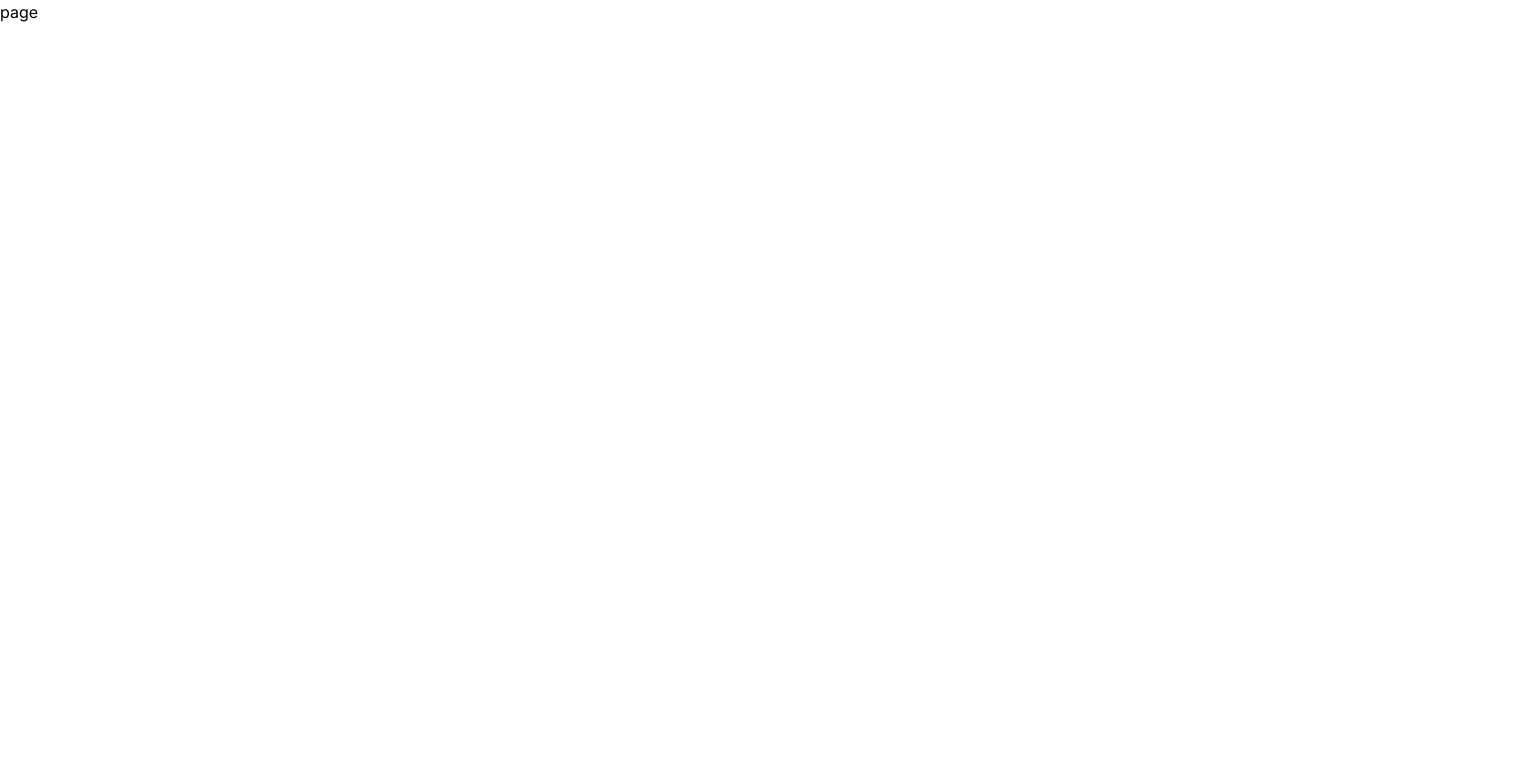
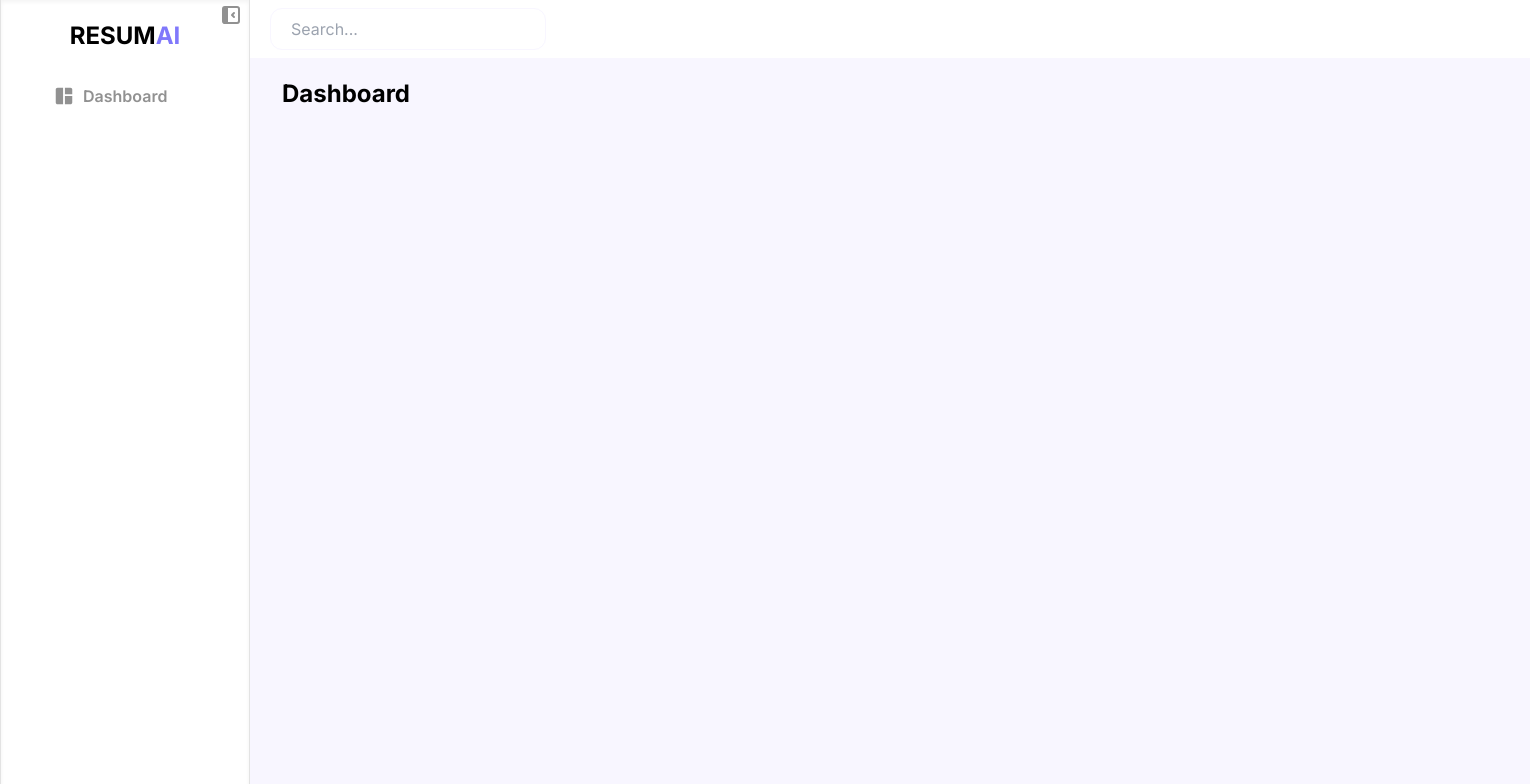
Before and after one commit to Benjamin-buck/resumai, a Next.js app: page /dashboard in a window 1280 px wide. Shown: the top 784 px of the page, 1530 px wide, since content can reach past the window. Built offline with nearby package versions, Linux system fonts and the light colour scheme.

Commit message:
Adds dashboard components

```diff
--- a/app/dashboard/page.tsx
+++ b/app/dashboard/page.tsx
@@ -1,9 +1,27 @@
-import React from 'react'
+"use client";
+import VerticalNav from "@/components/VerticalNav";
+import { dashboardLinks } from "@/data";
+import Link from "next/link";
+import React, { useState } from "react";
+import { MdSpaceDashboard } from "react-icons/md";
 
 const page = () => {
+  const [isActive, setIsActive] = useState(true);
   return (
-    <div>page</div>
-  )
-}
+    <>
+      <VerticalNav />
+      <div className="absolute left-[250px] h-[20000px] w-[100%] text-black bg-lightpurple">
+        <div className="w-[100vw] bg-white">
+          <input
+            type="text"
+            className="py-2 px-5 my-2 border-[1px] border-lightpurple mx-5 rounded-xl"
+            placeholder="Search..."
+          />
+        </div>
+        <h3 className="text-2xl font-bold px-8 py-5">Dashboard</h3>
+      </div>
+    </>
+  );
+};
 
-export default page
+export default page;
--- a/components/Navbar.tsx
+++ b/components/Navbar.tsx
@@ -1,26 +1,34 @@
-import Button from '@/components/Button';
-import { navLinks } from '@/data';
-import Link from 'next/link';
+import Button from "@/components/Button";
+import { navLinks } from "@/data";
+import Link from "next/link";
 import { RiMenu5Fill } from "react-icons/ri";
 
 const Navbar = () => {
   return (
-        <div className='sm:px-[100px] px-8 py-5  flex justify-between items-center' >
-            <h1 className='text-3xl font-bold font-heebo'>RESUM<span className='text-purple'>AI</span></h1>
+    <div className="sm:px-[100px] px-8 py-5  flex justify-between items-center">
+      <h1 className="text-3xl font-bold font-heebo">
+        RESUM<span className="text-purple">AI</span>
+      </h1>
       <div>
-                <ul className='md:flex gap-8 hidden'>
-                  {navLinks.map(({href, label, id}) => (
-                    <Link href={href} key={id} className='hover:text-purple font-semibold font-heebo'>{label}</Link>
+        <ul className="md:flex gap-8 hidden">
+          {navLinks.map(({ href, label, id }) => (
+            <Link
+              href={href}
+              key={id}
+              className="hover:text-purple font-semibold font-heebo"
+            >
+              {label}
+            </Link>
           ))}
         </ul>
       </div>
-            <div className='gap-3 sm:flex hidden'>
-                <Button label="Log in" href="/login"/>
+      <div className="gap-3 sm:flex hidden">
+        <Button label="Log in" href="/dashboard" />
         <Button label="Sign Up" href="/signup" />
       </div>
-            <RiMenu5Fill className='sm:hidden block text-[30px] text-purple' />
+      <RiMenu5Fill className="sm:hidden block text-[30px] text-purple" />
     </div>
-  )
-}
+  );
+};
 
-export default Navbar
+export default Navbar;
--- /dev/null
+++ b/components/VerticalNav.tsx
@@ -0,0 +1,37 @@
+import { dashboardLinks } from "@/data";
+import Link from "next/link";
+import React from "react";
+import { MdSpaceDashboard } from "react-icons/md";
+import { TbLayoutSidebarLeftCollapseFilled } from "react-icons/tb";
+
+const VerticalNav = () => {
+  return (
+    <div className="h-[100vh] w-[250px] fixed border-x-[1px] border-borderGray shadow-inner">
+      <TbLayoutSidebarLeftCollapseFilled className="absolute top-[0.2rem] right-[0.4rem] text-[24px] text-gray" />
+
+      <div className="flex justify-center">
+        <h1 className="text-2xl font-bold font-heebo pt-5">
+          RESUM<span className="text-purple">AI</span>
+        </h1>
+      </div>
+
+      <div>
+        <ul className="flex flex-col w-[250px] gap-2 mt-6">
+          {dashboardLinks.map(({ id, label, href }) => (
+            <div key={id}>
+              <Link
+                href={href}
+                key={id}
+                className={`py-2 mx-5 flex items-center gap-2 px-8 hover:text-purple text-gray font-semibold `}
+              >
+                <MdSpaceDashboard className="text-[22px]" /> {label}
+              </Link>
+            </div>
+          ))}
+        </ul>
+      </div>
+    </div>
+  );
+};
+
+export default VerticalNav;
--- a/data/index.ts
+++ b/data/index.ts
@@ -2,6 +2,10 @@ export const navLinks = [
     {id: 1, label: 'Demo', href: '/pricing'},
     {id: 1, label: 'Pricing', href: '#pricing'},
     {id: 1, label: 'FAQ', href: '/pricing'},
+];
+
+export const dashboardLinks = [
+    {id: 1, label: 'Dashboard', href: '/pricing'},
 ];
 
 export const plans = [
--- a/tailwind.config.ts
+++ b/tailwind.config.ts
@@ -10,9 +10,11 @@ const config: Config = {
     extend: {
       colors: {
         'purple': '#8078fb',
+        'lightpurple': '#f8f6ff',
         'white': '#FFF',
         'black': '#000',
         'gray': '#919191',
+        'borderGray': '#e3e3e3',
       },
       fontFamily: {
         patua: ["var(--font-heebo)"],
```
Lines whose indentation alone changed are shown as unchanged.
